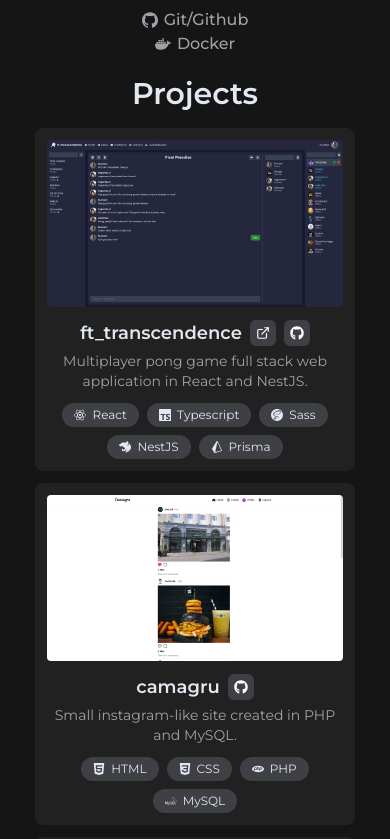
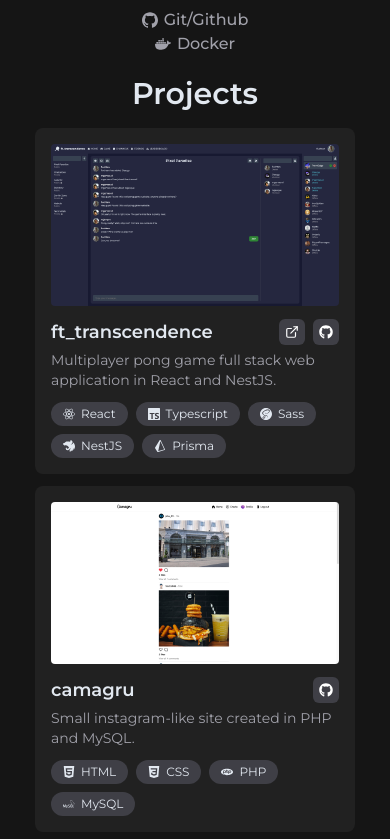
Before and after one commit to fluchtens/fluchtens, a Next.js app: page / in a window 390 px wide. Shown: the part 1105-1944 px from the top of the page. Built offline with nearby package versions, Linux system fonts and the light colour scheme.

Commit message:
update projects display

```diff
--- a/src/components/sections/Projects.tsx
+++ b/src/components/sections/Projects.tsx
@@ -23,11 +23,11 @@ const ProjectElement = ({
   source,
   languages,
 }: ProjectElementProps) => (
-  <li className="max-w-[20rem] h-auto p-3 sm:p-4 rounded-lg bg-secondary">
-    <div className="flex-col flex justify-center items-center sm:items-start gap-3 text-center sm:text-left">
+  <li className="max-w-[20rem] h-auto p-4 rounded-lg bg-secondary overflow-hidden">
+    <div className="flex-col flex gap-3">
       <ProjetPicture name={name} desc={fullDesc} languages={languages} />
       <div className="flex-col flex gap-1">
-        <div className="flex justify-center sm:justify-between items-center gap-2">
+        <div className="flex justify-between items-center gap-2">
           <label className="text-lg font-semibold">{name}</label>
           <div className="flex items-center gap-2">
             {link && <ViewProjectBtn link={link} />}
@@ -35,7 +35,7 @@ const ProjectElement = ({
           </div>
         </div>
         <p className="text-sm font-normal text-zinc-400">{desc}</p>
-        <ul className="mt-2 flex-wrap flex justify-center sm:justify-normal items-center gap-2">
+        <ul className="mt-2 flex-wrap flex items-center gap-2">
           {languages.map((language, index) => (
             <LanguageElement key={index} language={language} />
           ))}
--- a/src/components/ui/ProjecPicture.tsx
+++ b/src/components/ui/ProjecPicture.tsx
@@ -1,7 +1,7 @@
 "use client";
 
 import { useState } from "react";
-import { Language, LanguageElement } from "./LanguageElement";
+import { Language } from "./LanguageElement";
 import { ProjectModal } from "./ProjectModal";
 
 interface ProjecPictureProps {
--- a/src/components/ui/ProjectModal.tsx
+++ b/src/components/ui/ProjectModal.tsx
@@ -1,6 +1,5 @@
 "use client";
 
-import { useEffect, useRef } from "react";
 import { Language, LanguageElement } from "./LanguageElement";
 
 interface ProjectModalProps {
@@ -15,21 +14,23 @@ export const ProjectModal = ({
   desc,
   languages,
   close,
-}: ProjectModalProps) => {
-  return (
-    <div className="fixed top-0 left-0 w-full h-full p-4 bg-black bg-opacity-50 flex justify-center items-center">
-      <div className="relative max-w-screen-md p-4 md:px-6 flex-col flex gap-2 bg-secondary rounded-xl">
-        <button onClick={close} className="absolute top-0 right-0 px-4 py-3">
+}: ProjectModalProps) => (
+  <div className="fixed top-0 left-0 w-full h-full md:p-4 bg-black bg-opacity-50 flex justify-center items-center">
+    <div className="relative max-w-screen-md h-full md:h-auto p-4 md:p-6 flex-col flex gap-3 bg-secondary rounded:none md:rounded-xl overflow-y-auto">
+      <button
+        className="absolute top-0 right-0 px-4 py-3 hover:text-zinc-400"
+        onClick={close}
+      >
         <p className="text-xl font-medium">X</p>
       </button>
-        <h1 className="text-2xl font-bold">{name}</h1>
+      <h1 className="text-lg md:text-2xl font-semibold">{name}</h1>
       <img
         src={`/projects/${name}/${name}_1.png`}
         alt={`${name}_1.png`}
         className="w-auto rounded-lg pointer-events-none"
       />
-        <p className="text-sm font-normal text-zinc-400">{desc}</p>
-        <ul className="flex-wrap flex justify-center sm:justify-normal items-center gap-2">
+      <p className="text-sm md:text-base font-normal text-zinc-400">{desc}</p>
+      <ul className="flex-wrap flex items-center gap-2">
         {languages.map((language, index) => (
           <LanguageElement key={index} language={language} />
         ))}
@@ -37,4 +38,3 @@ export const ProjectModal = ({
     </div>
   </div>
 );
-};
```
Lines whose indentation alone changed are shown as unchanged.
